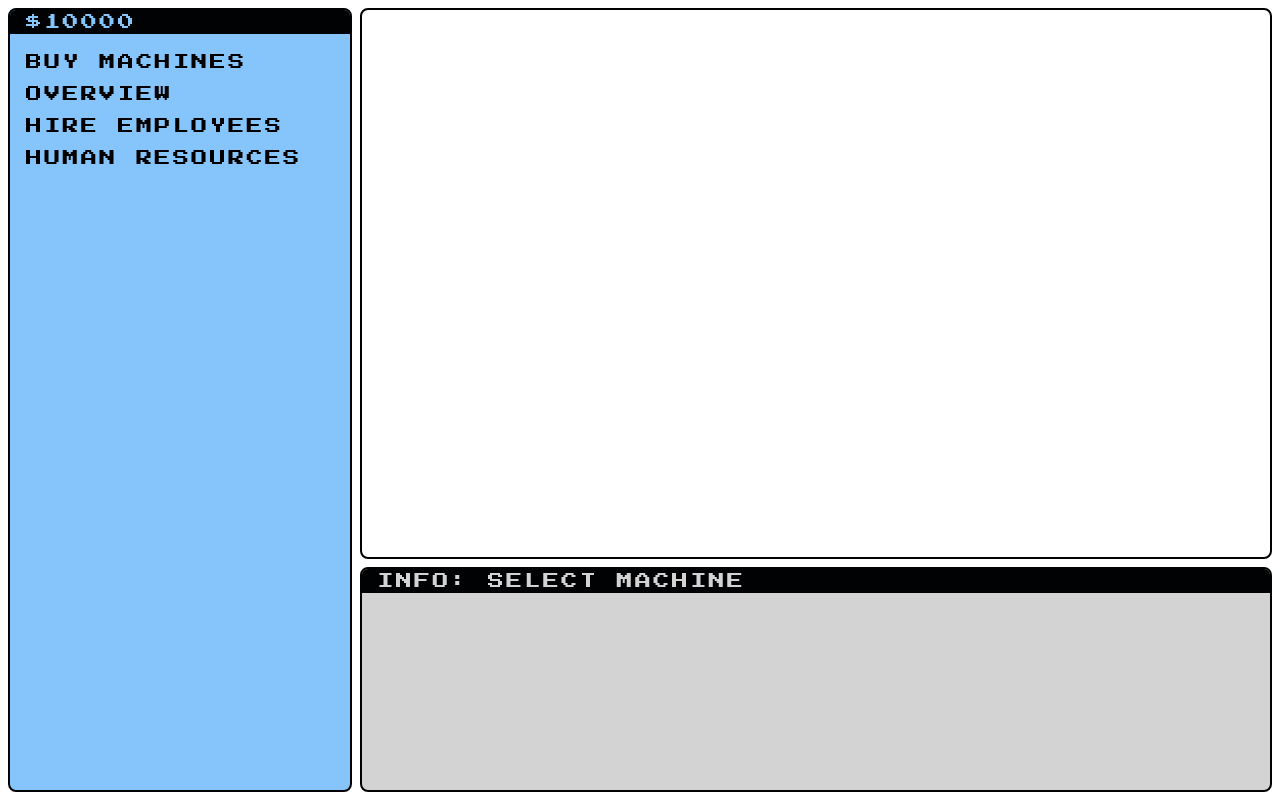
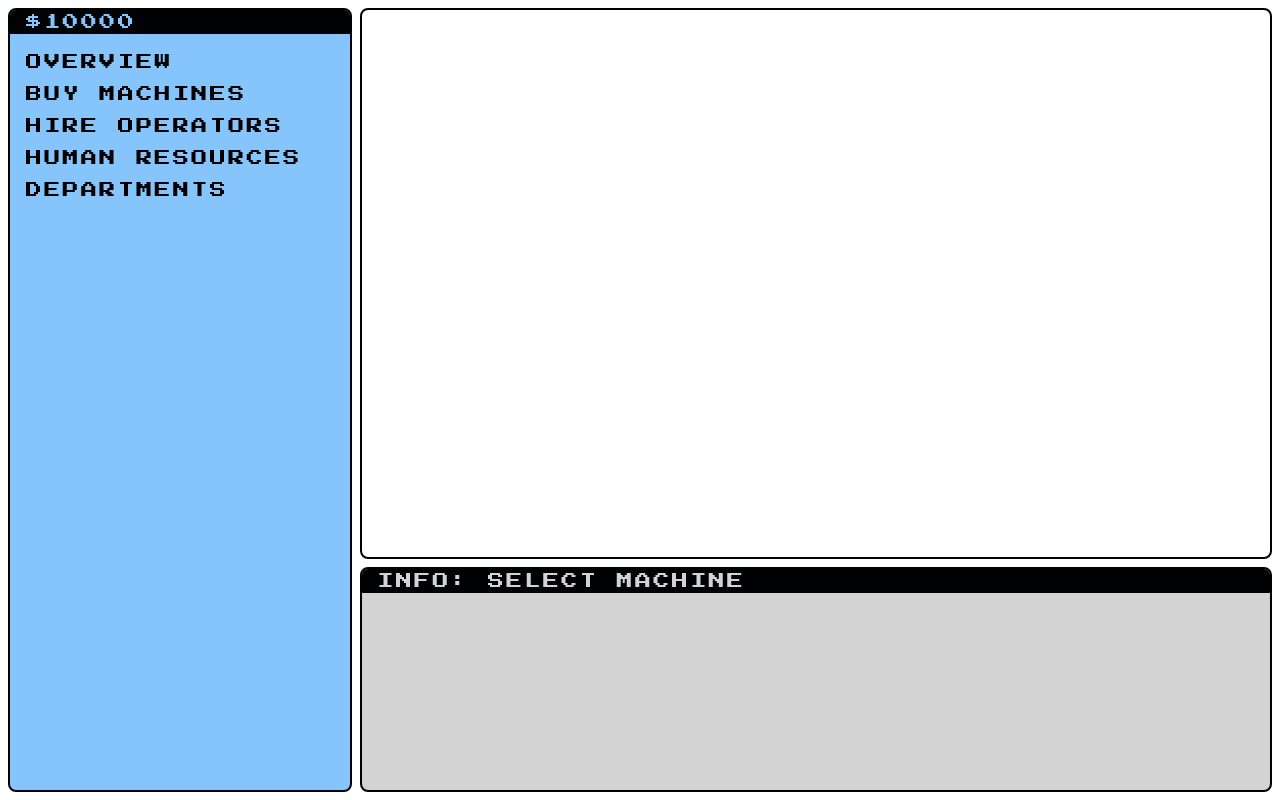
Before and after one commit to K8215/machine-shop-simulator, a React (Vite) app: page / in a window 1280 px wide. Built offline with nearby package versions, Linux system fonts and the light colour scheme.

Commit message:
initialized operator class. changed employee language to operator globally. established todos.

```diff
--- a/src/App.jsx
+++ b/src/App.jsx
@@ -5,7 +5,7 @@ import {
   BuyMachines,
   Sidebar,
   Canvas,
-  HireEmployees,
+  HireOperators,
   Overview,
   HumanResources,
 } from "./components";
@@ -69,7 +69,7 @@ function App() {
             lifetimeEarnings={lifetimeEarnings}
           />
         )}
-        {openMenu === "hire" && <HireEmployees setOpenMenu={setOpenMenu} />}
+        {openMenu === "hire" && <HireOperators setOpenMenu={setOpenMenu} />}
         {openMenu === "hr" && <HumanResources setOpenMenu={setOpenMenu} />}
       </div>
     </>
--- a/src/components/HireEmployees/HireEmployees.jsx
+++ b/src/components/HireOperators/HireOperators.jsx
@@ -1,8 +1,8 @@
-export default function HireEmployees({ setOpenMenu }) {
+export default function HireOperators({ setOpenMenu }) {
   return (
     <div className="menu window">
       <h2>
-        Hire Employees{" "}
+        Hire Operators{" "}
         <button className="button-close" onClick={() => setOpenMenu(null)}>
           X
         </button>
--- a/src/components/MachineInfo/MachineInfo.jsx
+++ b/src/components/MachineInfo/MachineInfo.jsx
@@ -13,7 +13,7 @@ export default function MachineInfo({ machine, id, margin }) {
         Status: {machine.active ? "Running" : "Idle"} &{" "}
         {machine.breakdown ? "Broken" : "Functional"}
       </p>
-      {/* TODO: Revise prod rate info later to incorporate employee effects */}
+      {/* TODO: Revise prod rate info later to incorporate operator effects */}
       <p>Production Rate: ${machine.prodRate}</p>
       <p>Repair Cost: ${machine.price / 2}</p>
       <p>Scrap Value: ${machine.price / 4}</p>
--- a/src/components/Sidebar/Sidebar.jsx
+++ b/src/components/Sidebar/Sidebar.jsx
@@ -5,20 +5,26 @@ export default function Sidebar({ setOpenMenu, funds }) {
     <aside className={`${styles["sidebar"]} window window--long`}>
       <h2>${funds}</h2>
       <div className="window-wrapper">
-        <button className="button-prime" onClick={() => setOpenMenu("buy")}>
-          Buy Machines
-        </button>
         <button
           className="button-prime"
           onClick={() => setOpenMenu("overview")}
         >
           Overview
         </button>
+        <button className="button-prime" onClick={() => setOpenMenu("buy")}>
+          Buy Machines
+        </button>
         <button className="button-prime" onClick={() => setOpenMenu("hire")}>
-          Hire Employees
+          Hire Operators
         </button>
         <button className="button-prime" onClick={() => setOpenMenu("hr")}>
           Human Resources
+        </button>
+        <button
+          className="button-prime"
+          onClick={() => setOpenMenu("departments")}
+        >
+          Departments
         </button>
       </div>
     </aside>
--- a/src/components/index.js
+++ b/src/components/index.js
@@ -2,6 +2,6 @@ export { default as Info } from "./Info/Info";
 export { default as Sidebar } from "./Sidebar/Sidebar";
 export { default as BuyMachines } from "./BuyMachines/BuyMachines";
 export { default as Canvas } from "./Canvas/Canvas";
-export { default as HireEmployees } from "./HireEmployees/HireEmployees";
+export { default as HireOperators } from "./HireOperators/HireOperators";
 export { default as HumanResources } from "./HumanResources/HumanResources";
 export { default as Overview } from "./Overview/Overview";
```
Also changed, not shown: src/classes/Operator.js (added, +21 -0 lines), todo.txt (added).
